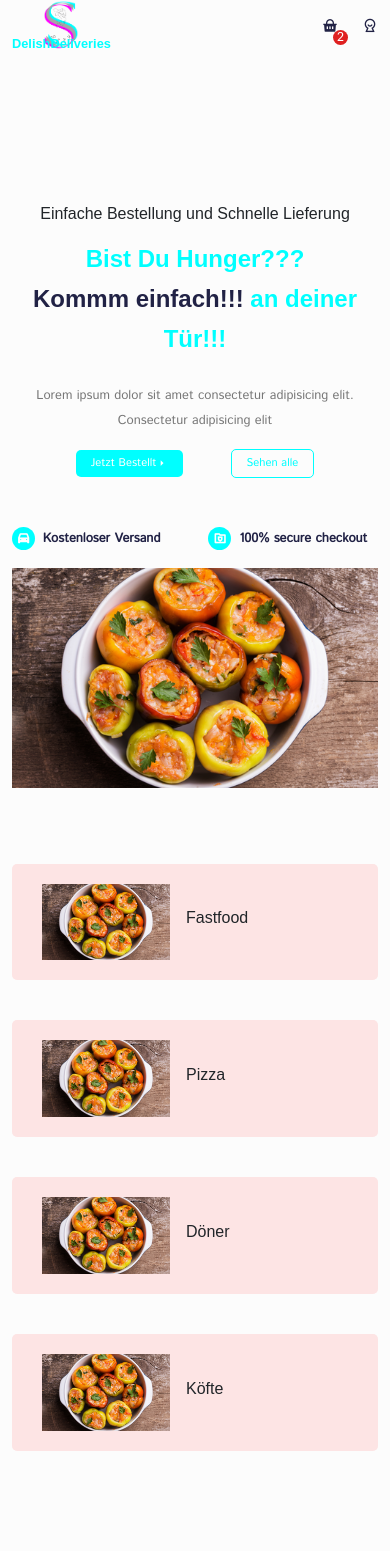
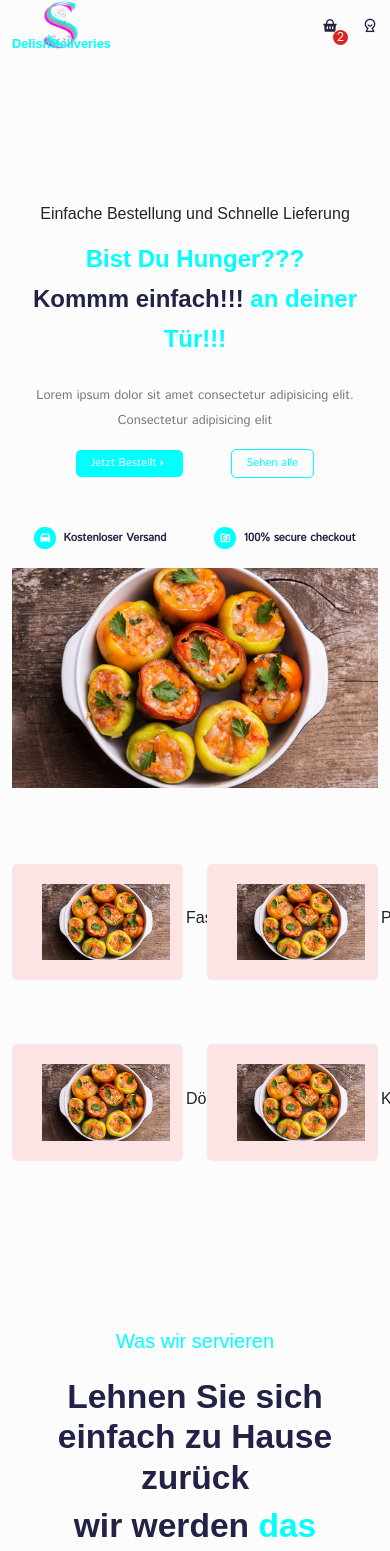
Before and after one commit to sbrycbc/delish-deliveries, a React (Create React App) app: page /home in a window 390 px wide. Shown: the top 1551 px of the page. Built offline with nearby package versions, Linux system fonts and the light colour scheme; a web font is replaced by a local one.

Commit message:
updated home style responsive...

```diff
--- a/src/components/Ul/category/Category.jsx
+++ b/src/components/Ul/category/Category.jsx
@@ -34,7 +34,7 @@ const Category = () => {
     <Row>
     {
         categoryData.map((item,index)=> (
-        <Col lg='3' md='4'>
+        <Col lg='3' md='4' sm='6' xs='6' className='mb-4'>
             <div className="category_item d-flex align-items-center gap-3 mb-4 mt-3">
                 <div className="category_img">
                     <img style={{width:'8rem'}} src={item.imgUrl} alt='category_item' />
--- a/src/styles/home.css
+++ b/src/styles/home.css
@@ -73,11 +73,7 @@
     color: #777;
     line-height: 30px;
 }
-
-@media only screen and (max-width: 576px) {
-    .hero_content{
-        text-align: center;
-    }
+@media only screen and (max-width: 768px){
     .hero_content h5 {
         font-size: 1rem;
     }
@@ -90,11 +86,24 @@
         font-size: 1.5rem;
         line-height: 40px;
     }
-    .hero_btns{
-        justify-content: center;
-    }
     .hero_btns button{
         padding: 5px 15px;
         font-size: .7rem;
     }
+    .hero_service p {
+        font-size: .7rem !important;
+    }
 }
+@media only screen and (max-width: 576px) {
+    .hero_content{
+        text-align: center;
+    }
+
+    .hero_btns{
+        justify-content: center;
+    }
+
+    .hero_service{
+        justify-content: center;
+    }
+}
```
